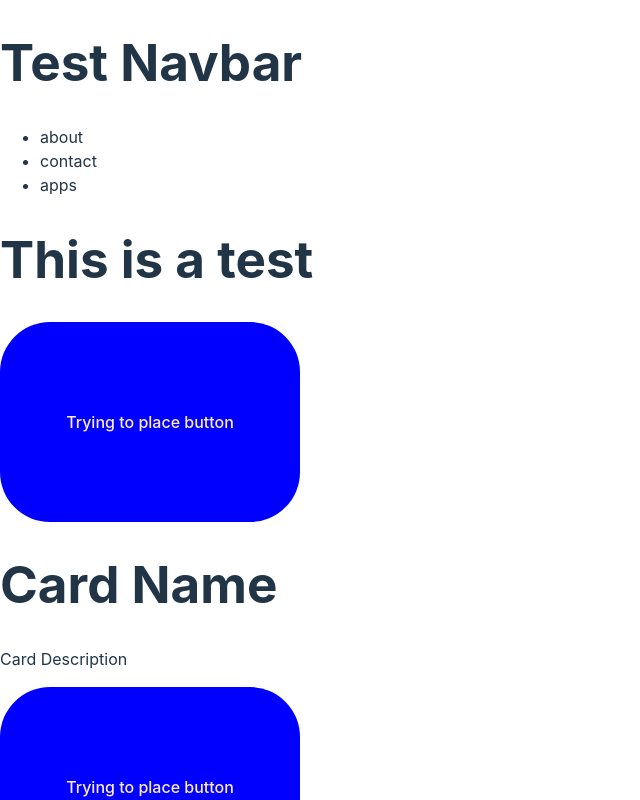
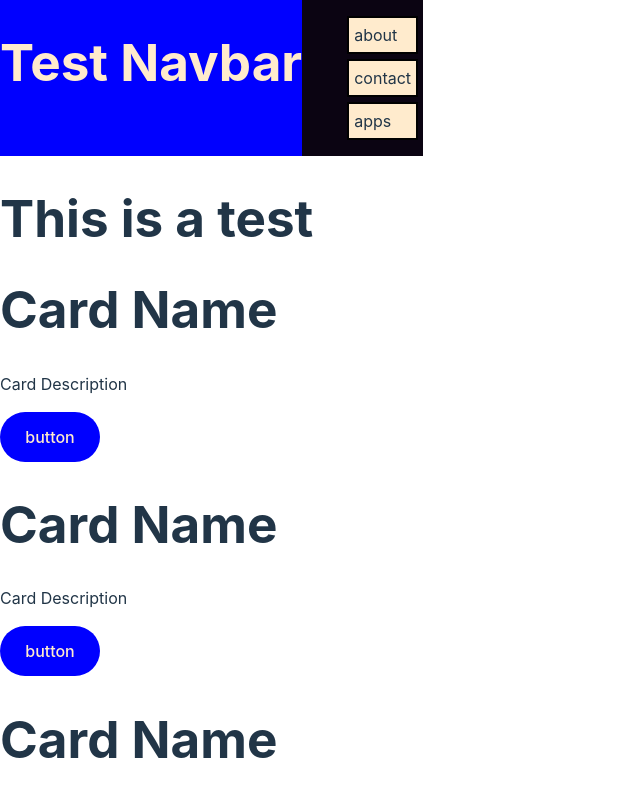
Before and after one commit to ElvisRivera21/test, a React (Vite) app in the folder test-application/: page / in a window 1280 px wide. Shown: the top 800 px of the page, without its empty margins (0-640 px from the left). Built offline with nearby package versions, Linux system fonts and the light colour scheme.

Commit message:
NavBar CSS

```diff
--- a/test-application/src/App.css
+++ b/test-application/src/App.css
@@ -1,6 +1,36 @@
+/*Navbar CSS*/
+
+.navbar {
+  width: 100%;
+  height: 20%;
+  display: flex;
+  }
+
+.logo{
+  background-color: blue;
+  color: blanchedalmond;
+}
+
+.list{
+  background-color: rgb(11, 4, 18);
+}
+
+.link{
+  background-color: blanchedalmond;
+  border: 2px solid black;
+  padding: 5px;
+  margin: 5px;
+  display: flex;
+}
+
+
+
+
+
+/*Button CSS*/
 .btn {
-  width: 300px;
-  height: 200px;
+  width: 100px;
+  height: 50px;
   background-color: blue;
   color: blanchedalmond;
  border-radius: 50px 50px 50px 50px;
--- a/test-application/src/App.jsx
+++ b/test-application/src/App.jsx
@@ -10,10 +10,11 @@ function App() {
     <>
       <NavBar />
       <h1>This is a test</h1>
-      <Button />
+
       <Card />
       <Card />
       <Card />
+      <Button />
     </>
   )
 }
--- a/test-application/src/components/button.jsx
+++ b/test-application/src/components/button.jsx
@@ -1,5 +1,5 @@
 function Button() {
-    return <button className='btn'>Trying to place button</button>;
+    return <button className='btn'>button</button>;
 }
 
 export default Button;
--- a/test-application/src/components/navbar.jsx
+++ b/test-application/src/components/navbar.jsx
@@ -7,9 +7,9 @@ function NavBar() {
 
             <div className='list'>
                 <ul>
-                    <li>about</li>
-                    <li>contact</li>
-                    <li>apps</li>
+                    <li className='link'>about</li>
+                    <li className='link'>contact</li>
+                    <li className="link">apps</li>
                 </ul>
             </div>
         </div>);
```
